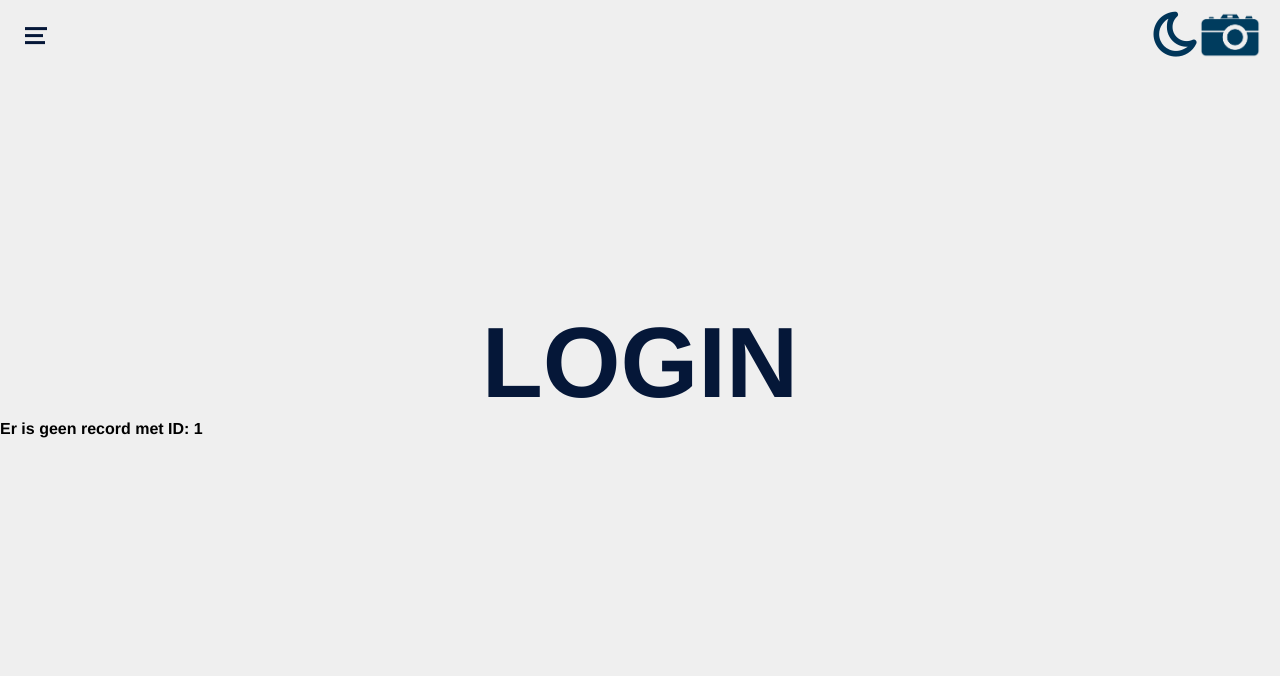
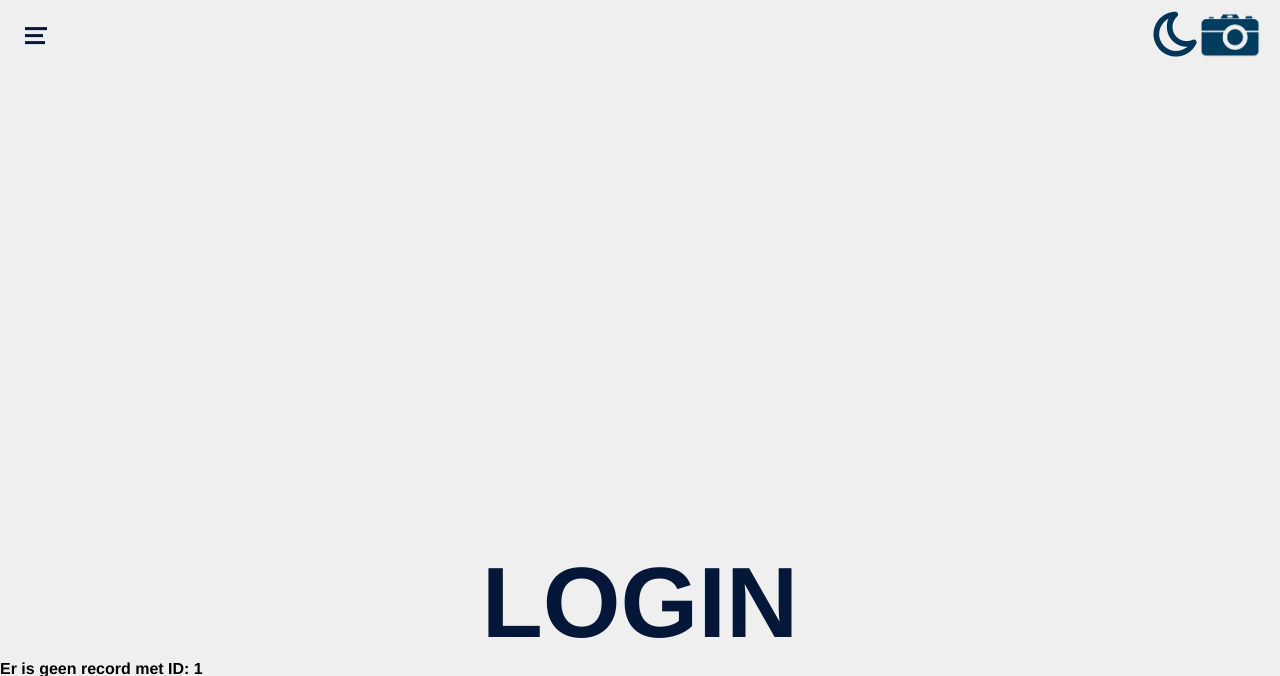
Before and after one commit to MalikKhadje/beroeps_foto-upload, a PHP site: page /php/detail.php?id=1 in a window 1280 px wide. Shown: the top 676 px of the page. Run offline with PHP 8.4, Linux system fonts and the light colour scheme; the visitor is signed in with stand-in values (Sample User, id 1); data that the repository does not hold is empty.

Commit message:
FGDFFGFG

```diff
--- a/login/css/detail.css
+++ b/login/css/detail.css
@@ -160,8 +160,8 @@ body {
     margin: 25px 25px 20px;
     pointer-events: none;
     transition: 0.5s;
-    width: 20%;
-    height: 20%;
+    width: 50%;
+    height: 50%;
 }
 .nav-item {
     position: relative;
```
